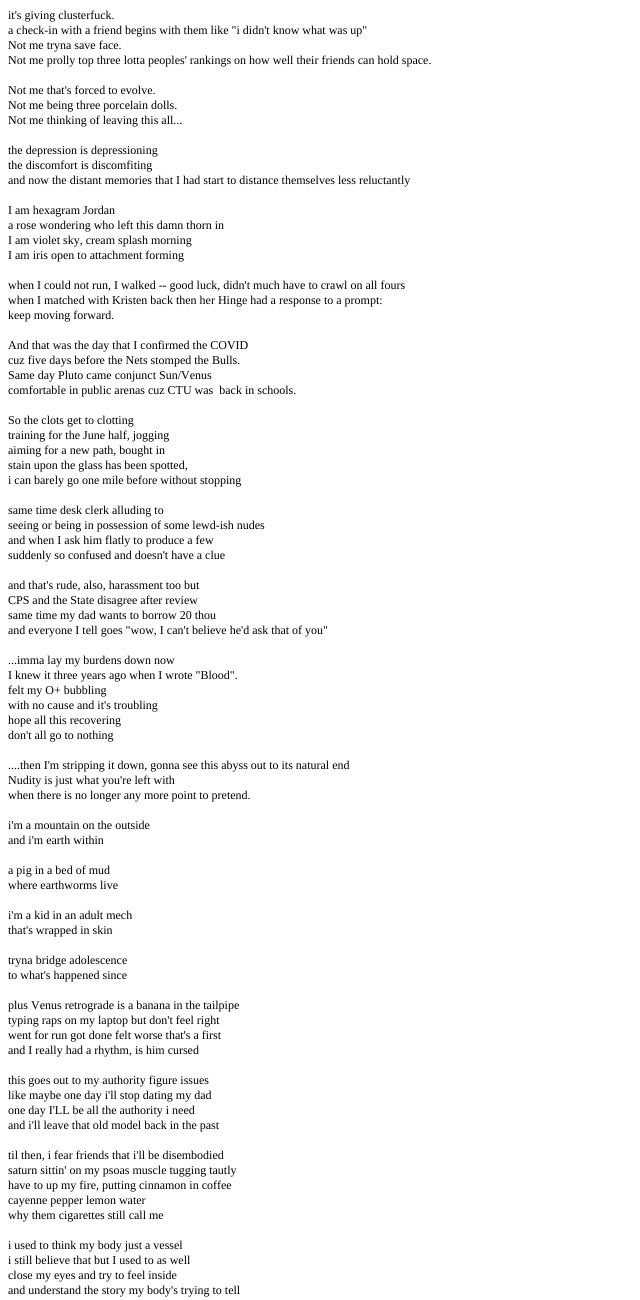
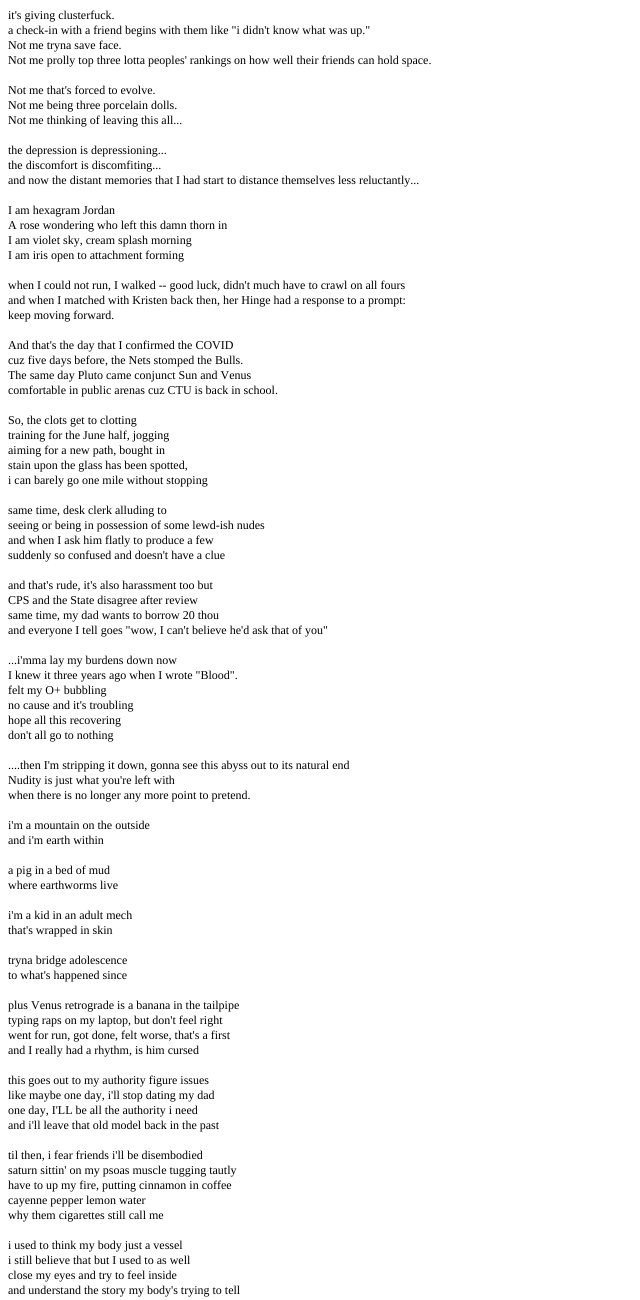
Before and after one commit to blakpirat2/myfiles, a plain HTML site: page hexagram 23_textedit.html in a window 1280 px wide. Shown: the whole page, without its empty margins (0-640 px from the left). Drawn offline with Linux system fonts and the light colour scheme.

Commit message:
Update hexagram 23_textedit.html

```diff
--- a/hexagram 23_textedit.html
+++ b/hexagram 23_textedit.html
@@ -14,7 +14,7 @@
 </head>
 <body>
 <p class="p1"><span class="s1">it's giving clusterfuck.</span></p>
-<p class="p1"><span class="s1">a check-in with a friend begins with them like "i didn't know what was up"</span></p>
+<p class="p1"><span class="s1">a check-in with a friend begins with them like "i didn't know what was up."</span></p>
 <p class="p1"><span class="s1">Not me tryna save face.</span></p>
 <p class="p1"><span class="s1">Not me prolly top three lotta peoples' rankings on how well their friends can hold space.</span></p>
 <p class="p2"><span class="s1"></span><br></p>
@@ -22,44 +22,44 @@
 <p class="p1"><span class="s1">Not me being three porcelain dolls.</span></p>
 <p class="p1"><span class="s1">Not me thinking of leaving this all...</span></p>
 <p class="p2"><span class="s1"></span><br></p>
-<p class="p1"><span class="s1">the depression is depressioning</span></p>
-<p class="p1"><span class="s1">the discomfort is discomfiting</span></p>
-<p class="p1"><span class="s1">and now the distant memories that I had start to distance themselves less reluctantly</span></p>
+<p class="p1"><span class="s1">the depression is depressioning...</span></p>
+<p class="p1"><span class="s1">the discomfort is discomfiting...</span></p>
+<p class="p1"><span class="s1">and now the distant memories that I had start to distance themselves less reluctantly...</span></p>
 <p class="p2"><span class="s1"></span><br></p>
 <p class="p1"><span class="s1">I am hexagram Jordan</span></p>
-<p class="p1"><span class="s1">a rose wondering who left this damn thorn in</span></p>
+<p class="p1"><span class="s1">A rose wondering who left this damn thorn in</span></p>
 <p class="p1"><span class="s1">I am violet sky, cream splash morning</span></p>
 <p class="p1"><span class="s1">I am iris open to attachment forming</span></p>
 <p class="p2"><span class="s1"></span><br></p>
 <p class="p1"><span class="s1">when I could not run, I walked -- good luck, didn't much have to crawl on all fours</span></p>
-<p class="p1"><span class="s1">when I matched with Kristen back then her Hinge had a response to a prompt:</span></p>
+<p class="p1"><span class="s1">and when I matched with Kristen back then, her Hinge had a response to a prompt:</span></p>
 <p class="p1"><span class="s1">keep moving forward.</span></p>
 <p class="p2"><span class="s1"></span><br></p>
-<p class="p1"><span class="s1">And that was the day that I confirmed the COVID</span></p>
-<p class="p1"><span class="s1">cuz five days before the Nets stomped the Bulls.</span></p>
-<p class="p1"><span class="s1">Same day Pluto came conjunct Sun/Venus</span></p>
-<p class="p1"><span class="s1">comfortable in public arenas cuz CTU was  back in schools.</span></p>
+<p class="p1"><span class="s1">And that's the day that I confirmed the COVID</span></p>
+<p class="p1"><span class="s1">cuz five days before, the Nets stomped the Bulls.</span></p>
+<p class="p1"><span class="s1">The same day Pluto came conjunct Sun and Venus</span></p>
+<p class="p1"><span class="s1">comfortable in public arenas cuz CTU is back in school.</span></p>
 <p class="p2"><span class="s1"></span><br></p>
-<p class="p1"><span class="s1">So the clots get to clotting</span></p>
+<p class="p1"><span class="s1">So, the clots get to clotting</span></p>
 <p class="p1"><span class="s1">training for the June half, jogging</span></p>
 <p class="p1"><span class="s1">aiming for a new path, bought in</span></p>
 <p class="p1"><span class="s1">stain upon the glass has been spotted,</span></p>
-<p class="p1"><span class="s1">i can barely go one mile before without stopping</span></p>
+<p class="p1"><span class="s1">i can barely go one mile without stopping</span></p>
 <p class="p2"><span class="s1"></span><br></p>
-<p class="p1"><span class="s1">same time desk clerk alluding to</span></p>
+<p class="p1"><span class="s1">same time, desk clerk alluding to</span></p>
 <p class="p1"><span class="s1">seeing or being in possession of some lewd-ish nudes</span></p>
 <p class="p1"><span class="s1">and when I ask him flatly to produce a few</span></p>
 <p class="p1"><span class="s1">suddenly so confused and doesn't have a clue</span></p>
 <p class="p2"><span class="s1"></span><br></p>
-<p class="p1"><span class="s1">and that's rude, also, harassment too but</span></p>
+<p class="p1"><span class="s1">and that's rude, it's also harassment too but</span></p>
 <p class="p1"><span class="s1">CPS and the State disagree after review</span></p>
-<p class="p1"><span class="s1">same time my dad wants to borrow 20 thou</span></p>
+<p class="p1"><span class="s1">same time, my dad wants to borrow 20 thou</span></p>
 <p class="p1"><span class="s1">and everyone I tell goes "wow, I can't believe he'd ask that of you"</span></p>
 <p class="p2"><span class="s1"></span><br></p>
-<p class="p1"><span class="s1">...imma lay my burdens down now</span></p>
+<p class="p1"><span class="s1">...i'mma lay my burdens down now</span></p>
 <p class="p1"><span class="s1">I knew it three years ago when I wrote "Blood".</span></p>
 <p class="p1"><span class="s1">felt my O+ bubbling</span></p>
-<p class="p1"><span class="s1">with no cause and it's troubling</span></p>
+<p class="p1"><span class="s1">no cause and it's troubling</span></p>
 <p class="p1"><span class="s1">hope all this recovering</span></p>
 <p class="p1"><span class="s1">don't all go to nothing</span></p>
 <p class="p2"><span class="s1"></span><br></p>
@@ -80,16 +80,16 @@
 <p class="p1"><span class="s1">to what's happened since</span></p>
 <p class="p2"><span class="s1"></span><br></p>
 <p class="p1"><span class="s1">plus Venus retrograde is a banana in the tailpipe</span></p>
-<p class="p1"><span class="s1">typing raps on my laptop but don't feel right</span></p>
-<p class="p1"><span class="s1">went for run got done felt worse that's a first</span></p>
+<p class="p1"><span class="s1">typing raps on my laptop, but don't feel right</span></p>
+<p class="p1"><span class="s1">went for run, got done, felt worse, that's a first</span></p>
 <p class="p1"><span class="s1">and I really had a rhythm, is him cursed</span></p>
 <p class="p2"><span class="s1"></span><br></p>
 <p class="p1"><span class="s1">this goes out to my authority figure issues</span></p>
-<p class="p1"><span class="s1">like maybe one day i'll stop dating my dad</span></p>
-<p class="p1"><span class="s1">one day I'LL be all the authority i need</span></p>
+<p class="p1"><span class="s1">like maybe one day, i'll stop dating my dad</span></p>
+<p class="p1"><span class="s1">one day, I'LL be all the authority i need</span></p>
 <p class="p1"><span class="s1">and i'll leave that old model back in the past</span></p>
 <p class="p2"><span class="s1"></span><br></p>
-<p class="p1"><span class="s1">til then, i fear friends that i'll be disembodied</span></p>
+<p class="p1"><span class="s1">til then, i fear friends i'll be disembodied</span></p>
 <p class="p1"><span class="s1">saturn sittin' on my psoas muscle tugging tautly</span></p>
 <p class="p1"><span class="s1">have to up my fire, putting cinnamon in coffee</span></p>
 <p class="p1"><span class="s1">cayenne pepper lemon water</span></p>
```
